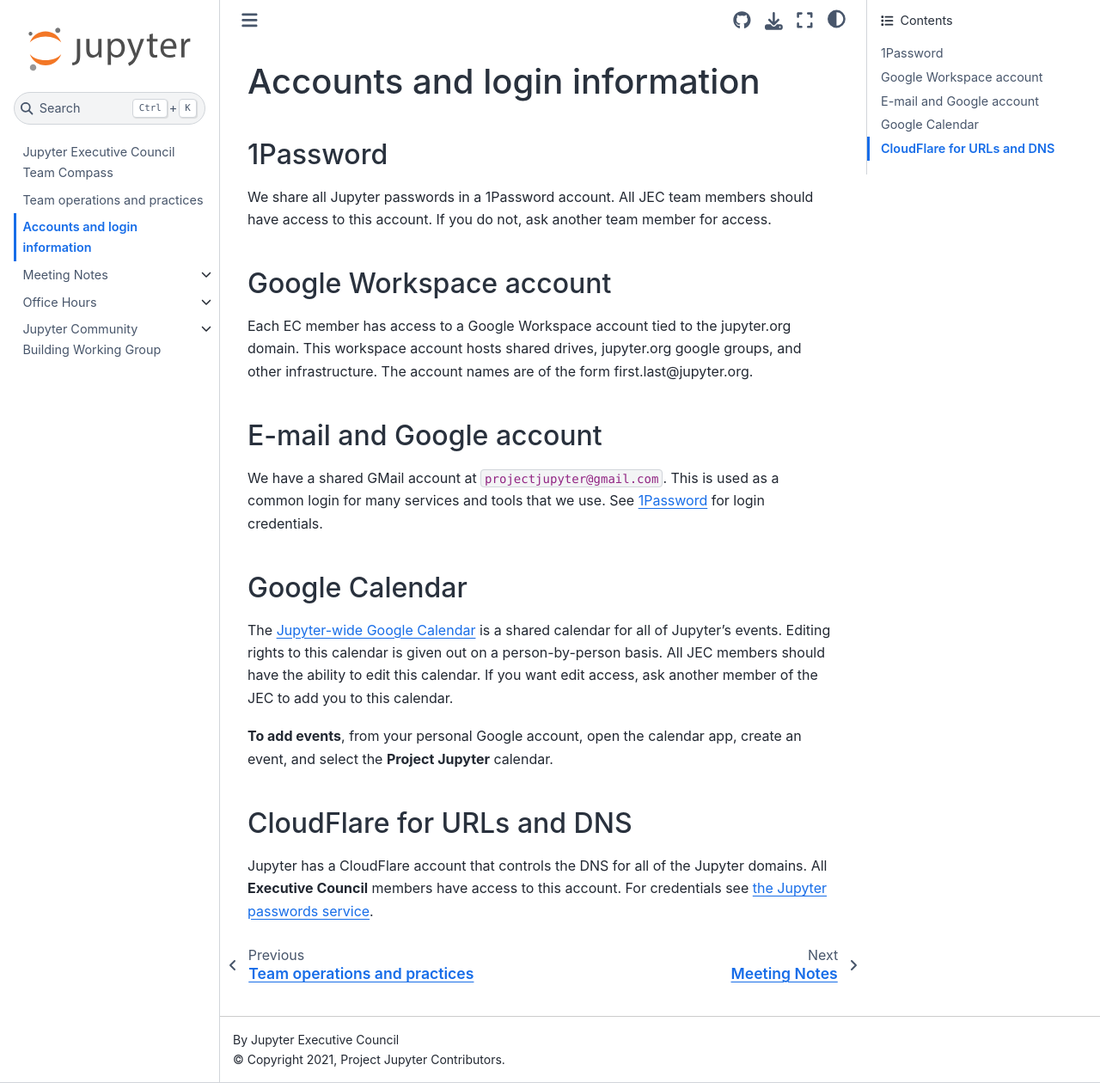
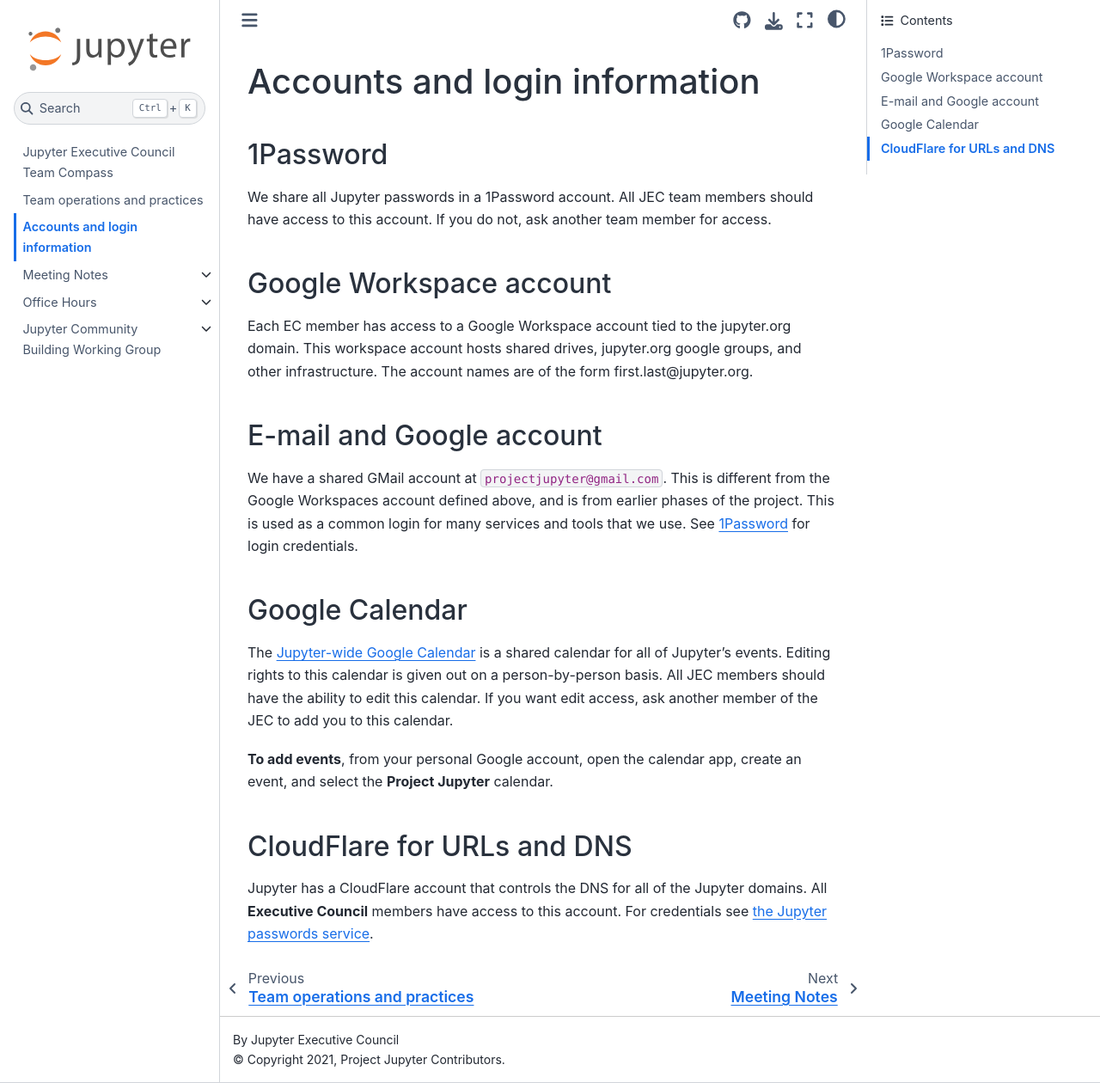
Before and after one commit to jupyter-governance/ec-team-compass, a Sphinx documentation site: the page built from docs/accounts.md, in a window 1280 px wide and 1260 px high. Shown: the whole window at 86% size. Built offline with Sphinx 7.4.7 and the Sphinx Book theme 1.1.4, drawn with Linux system fonts in a browser that asks for light colours.

Commit message:
Update docs/accounts.md

```diff
--- a/docs/accounts.md
+++ b/docs/accounts.md
@@ -13,7 +13,7 @@
 
 ## E-mail and Google account
 
-We have a shared GMail account at `projectjupyter@gmail.com`.
+We have a shared GMail account at `projectjupyter@gmail.com`. This is different from the Google Workspaces account defined above, and is from earlier phases of the project.
 This is used as a common login for many services and tools that we use.
 See [](#passwords) for login credentials.
 
```
